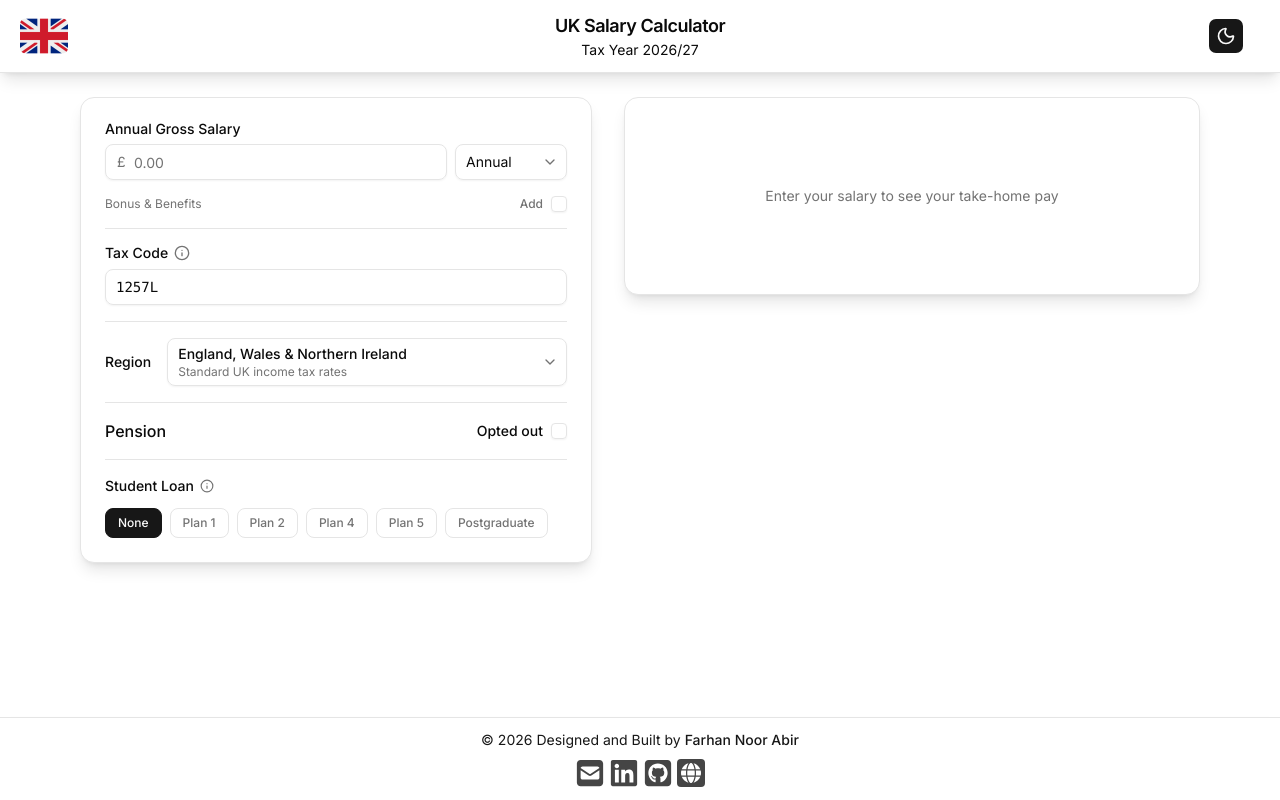
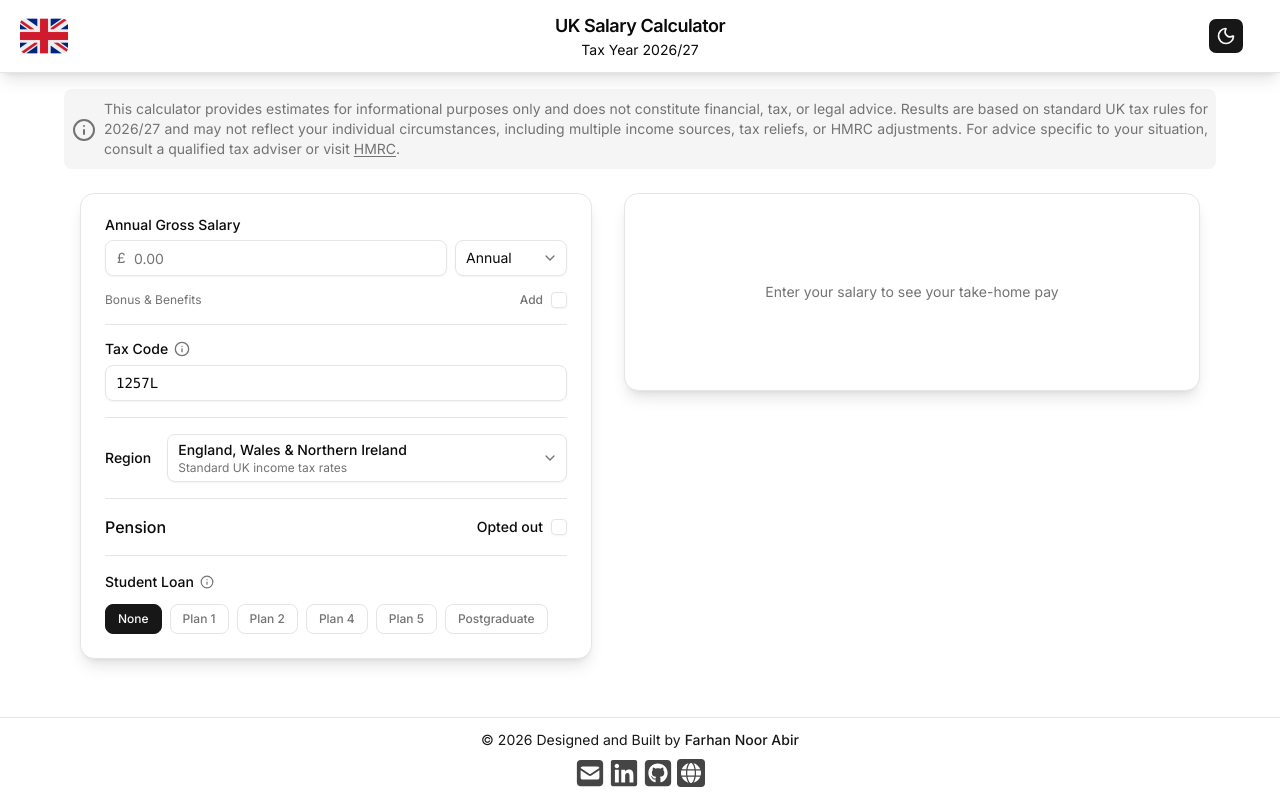
Before and after one commit to fnabir/uk-salary-calculator, a Next.js app: page / in a window 1280 px wide. Built offline with nearby package versions, Linux system fonts and the light colour scheme.

Commit message:
Add the disclaimer at the top of calculator

```diff
--- a/src/components/calculator/CalculatorLayout.tsx
+++ b/src/components/calculator/CalculatorLayout.tsx
@@ -12,6 +12,8 @@ import { ResultsPanel } from "./results/ResultsPanel";
 import { GrossSalarySection } from "./inputs/GrossSalarySection";
 import { Header } from "../ui/Header";
 import { Footer } from "../ui/Footer";
+import { Disclaimer } from "../ui/Disclaimer";
+import { TAX_CONFIGS } from "@/lib/tax";
 
 export function CalculatorLayout() {
   const {
@@ -32,6 +34,7 @@ export function CalculatorLayout() {
   return (
     <div className="min-h-screen flex flex-col bg-background text-foreground">
       <Header />
+      <Disclaimer />
 
       <main className="container flex-1 mx-auto max-w-6xl px-4 py-6 flex flex-col gap-6 lg:flex-row lg:gap-8 lg:items-start">
         {/* Inputs panel */}
@@ -81,6 +84,7 @@ export function CalculatorLayout() {
             <StudentLoanSelect
               selected={state.studentLoanPlans}
               onChange={setStudentLoanPlans}
+              plans={TAX_CONFIGS[state.taxYear].studentLoan}
             />
           </motion.div>
         </motion.section>
--- /dev/null
+++ b/src/components/ui/Disclaimer.tsx
@@ -0,0 +1,36 @@
+import { fadeInUp, transitions } from "@/lib/animations";
+import { motion } from "framer-motion";
+import { Info } from "lucide-react";
+
+export function Disclaimer() {
+  return (
+    <div className="mx-4 mt-4">
+      <motion.div
+        variants={fadeInUp}
+        initial="initial"
+        animate="animate"
+        transition={transitions.snappy}
+        className="bg-muted rounded-md  mx-auto max-w-6xl px-2 py-2.5 flex items-center gap-2"
+      >
+        <Info className="size-6 text-muted-foreground shrink-0 mt-0.5" />
+        <p className="text-xs md:text-sm text-muted-foreground text-justify">
+          This calculator provides estimates for informational purposes only and
+          does not constitute financial, tax, or legal advice. Results are based
+          on standard UK tax rules for 2026/27 and may not reflect your
+          individual circumstances, including multiple income sources, tax
+          reliefs, or HMRC adjustments. For advice specific to your situation,
+          consult a qualified tax adviser or visit{" "}
+          <a
+            href="https://www.gov.uk/income-tax"
+            target="_blank"
+            rel="noopener noreferrer"
+            className="underline underline-offset-2 hover:text-foreground transition-colors"
+          >
+            HMRC
+          </a>
+          .
+        </p>
+      </motion.div>
+    </div>
+  );
+}
```
